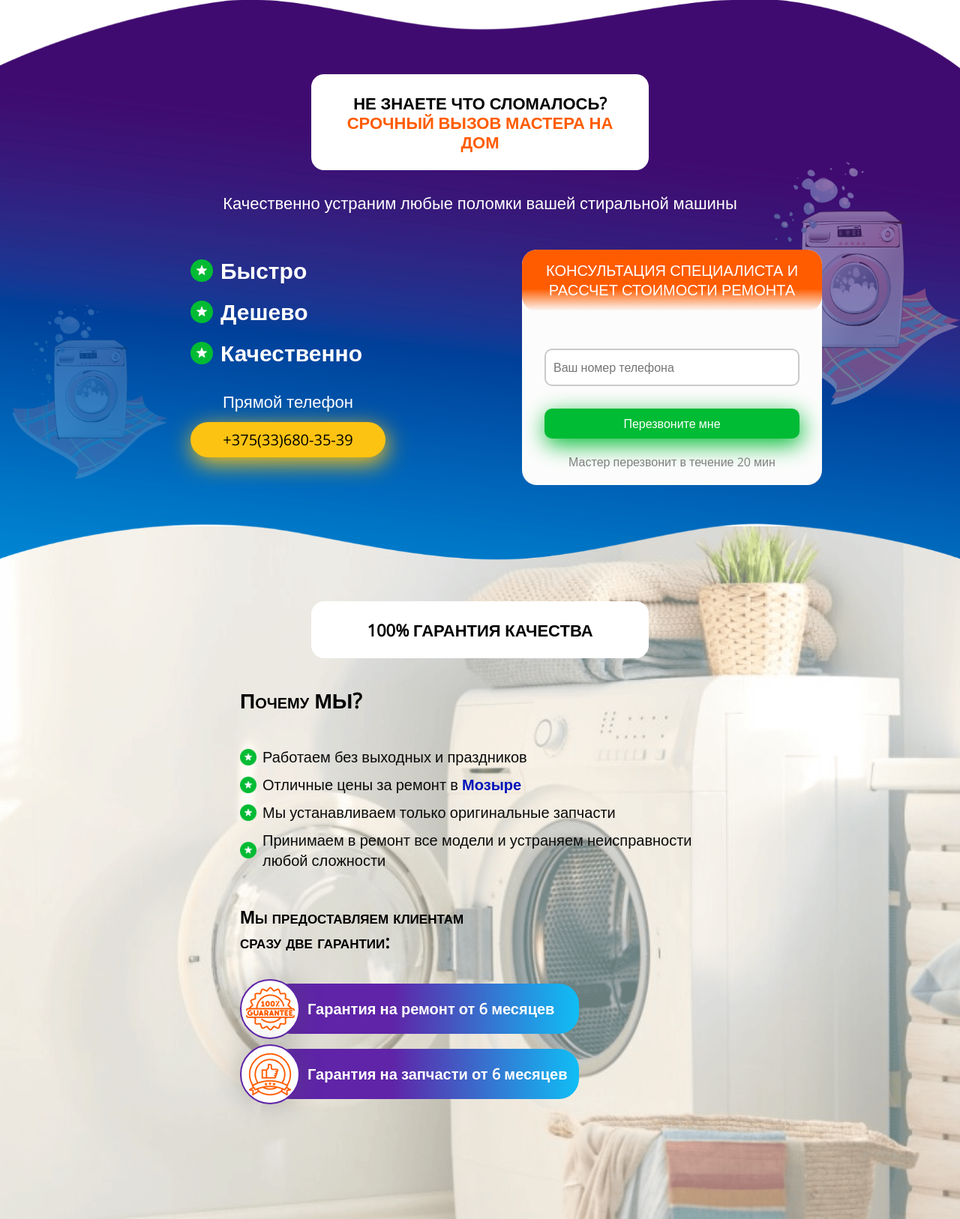
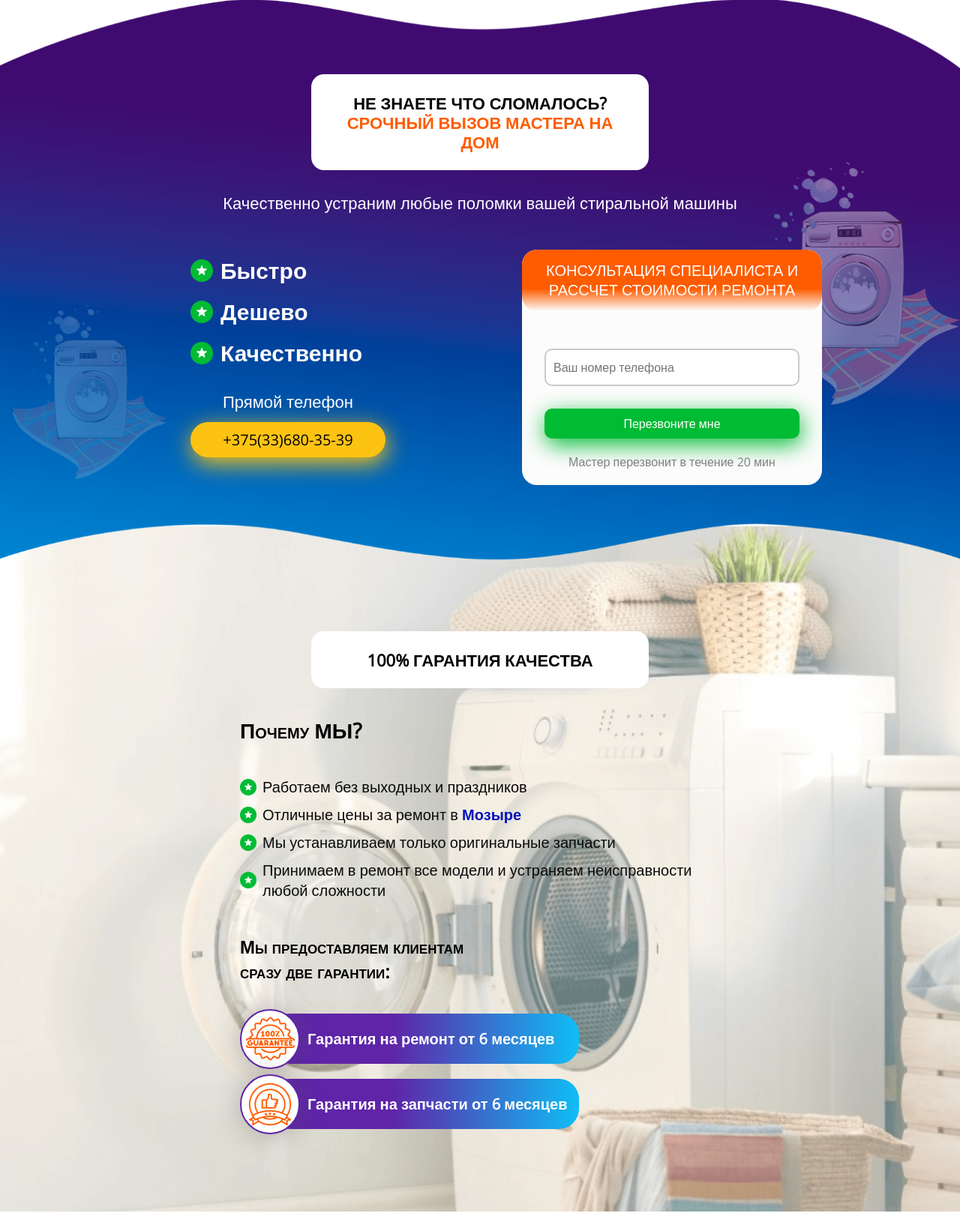
Before and after one commit to AlexeiBrel/Site, a PHP site: page / in a window 1280 px wide. Shown: the part 4288-5914 px from the top of the page at 75% size. Run offline with PHP 8.4, Linux system fonts and the light colour scheme; some libraries are stand-ins or nearby versions.

Commit message:
block editing

```diff
--- a/style/style.css
+++ b/style/style.css
@@ -1046,7 +1046,7 @@
   width: 100%;
   background: url(../img/garant.png) center no-repeat;
   background-size: cover;
-  padding: 100px 10px;
+  padding: 100px 10px 50px;
   margin-top: -45px;
   z-index: -1;
   position: relative;
@@ -1060,7 +1060,7 @@
   background: #FFFFFF;
   border-radius: 17px;
   padding: 25px;
-  margin: 0 auto;
+  margin: 40px auto 0;
 }
 
 .main .garant h2 {
--- a/style/style.scss
+++ b/style/style.scss
@@ -722,7 +722,7 @@ $height) {
         width: 100%;
         background: url(../img/garant.png) center no-repeat;
         background-size: cover;
-        padding: 100px 10px;
+        padding: 100px 10px 50px;
         margin-top: -45px;
         z-index: -1;
         position: relative;
@@ -734,7 +734,7 @@ $height) {
             background: #FFFFFF;
             border-radius: 17px;
             padding: 25px;
-            margin: 0 auto;
+            margin: 40px auto 0;
         }
         h2 {
             font-weight: bold;
```
